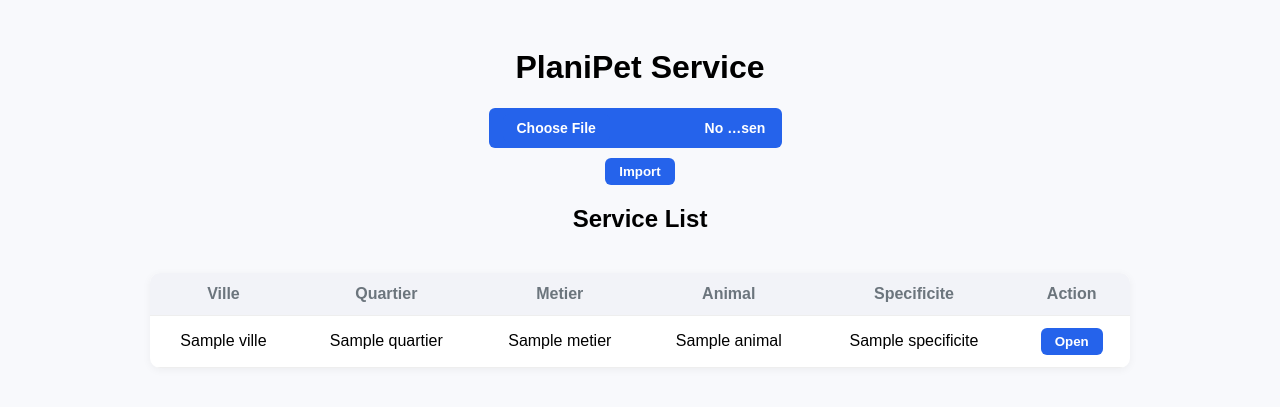
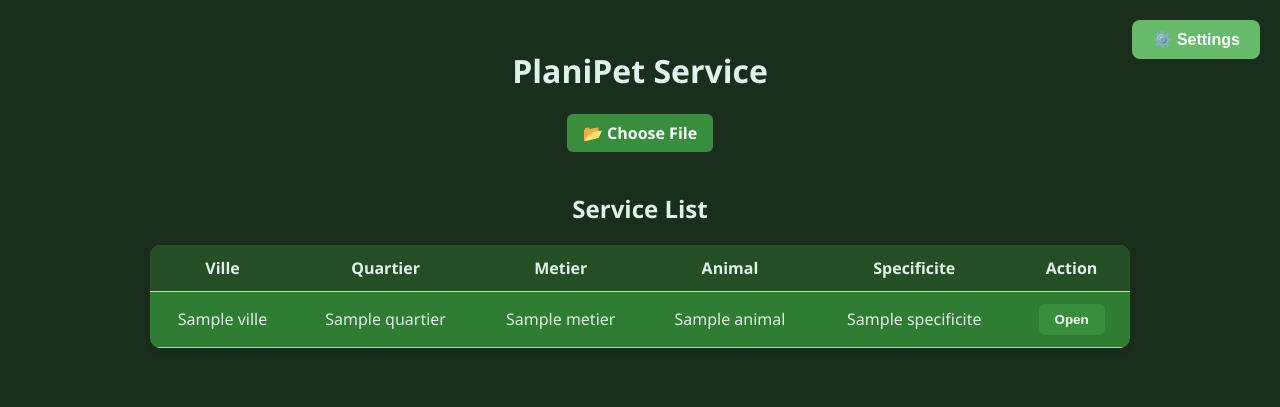
Before and after one commit to GitRektify/gear2, a Flask app: template templates/index.html in a window 1280 px wide. Shown: the top 407 px of the page. Run offline with Flask 3, Linux system fonts and the light colour scheme; the template is opened without the code that fills it: most values are stand-ins (such as "Sample title", 1, 10 or a date in 2020).

Commit message:
green color environment

```diff
--- a/app.py
+++ b/app.py
@@ -36,7 +36,7 @@ def upload_file():
                     # if not row['quartier'] or row['ville'].lower() in ['smalltown1', 'smalltown2']:
                     #     continue
                     items.append(row)
-    return render_template('index.html', items=items)
+    return render_template('index.html', items=items, prompt_config = prompt_config)
 
 
 @app.route('/item/<int:item_id>')
--- /dev/null
+++ b/static/style.css
@@ -0,0 +1,156 @@
+:root {
+    --bg-color: #1b2d1b;
+    --text-color: #e0f2e9;
+    --accent-color: #66bb6a;
+    --secondary-color: #2e7d32;
+    --header-bg: #244f24;
+    --row-hover: #336633;
+    --btn-bg: #388e3c;
+    --btn-hover: #2e7d32;
+}
+
+/* Light mode default styles */
+body {
+    font-family: 'Segoe UI', sans-serif;
+    background-color: var(--bg-color);
+    color: var(--text-color);
+    padding: 20px;
+    transition: all 0.3s ease;
+}
+
+/* Dark mode styles (when the class is active) */
+body.dark-mode {
+    background-color: var(--bg-color);
+    color: var(--text-color);
+}
+
+h1,
+h2 {
+    text-align: center;
+}
+
+form {
+    display: flex;
+    flex-direction: column;
+    align-items: center;
+}
+
+.file-upload {
+    display: flex;
+    align-items: center;
+    gap: 12px;
+    margin-bottom: 20px;
+    flex-wrap: wrap;
+    justify-content: center;
+}
+
+input[type="file"] {
+    display: none;
+}
+
+.file-label {
+    background-color: var(--btn-bg);
+    color: white;
+    padding: 8px 16px;
+    border-radius: 6px;
+    cursor: pointer;
+    font-weight: bold;
+}
+
+.file-label:hover {
+    background-color: var(--btn-hover);
+}
+
+.file-name {
+    font-size: 14px;
+    background: var(--header-bg);
+    padding: 6px 12px;
+    border-radius: 6px;
+    max-width: 300px;
+    word-break: break-word;
+}
+
+.btn {
+    background-color: var(--btn-bg);
+    color: white;
+    border: none;
+    padding: 8px 16px;
+    border-radius: 6px;
+    cursor: pointer;
+    font-weight: bold;
+    transition: background-color 0.3s ease;
+}
+
+.btn:hover {
+    background-color: var(--btn-hover);
+}
+
+table {
+    width: 80%;
+    margin: 20px auto;
+    border-collapse: collapse;
+    background: var(--secondary-color);
+    border-radius: 10px;
+    overflow: hidden;
+    box-shadow: 0 2px 8px rgba(0, 0, 0, 0.1);
+}
+
+th,
+td {
+    padding: 12px 15px;
+    text-align: center;
+}
+
+thead {
+    background-color: var(--header-bg);
+}
+
+thead tr:hover{
+    background-color: var(--header-bg);
+}
+
+tr {
+    border-bottom: 1px solid #ccc;
+}
+
+tr:hover {
+    background-color: var(--row-hover);
+}
+
+.settings-button {
+    position: fixed;
+    top: 20px;
+    right: 20px;
+    background-color: var(--accent-color);
+    color: white;
+    padding: 10px 20px;
+    border: none;
+    border-radius: 8px;
+    cursor: pointer;
+    font-size: 16px;
+    z-index: 1000;
+}
+
+.settings-panel {
+    position: fixed;
+    top: 70px;
+    right: 20px;
+    width: 250px;
+    background-color: var(--header-bg);
+    border: 1px solid #ccc;
+    border-radius: 10px;
+    padding: 15px;
+    display: none;
+    box-shadow: 0 2px 10px rgba(0, 0, 0, 0.15);
+    z-index: 999;
+}
+
+.toggle-switch {
+    display: flex;
+    align-items: center;
+    margin-top: 10px;
+}
+
+.toggle-switch input {
+    margin-right: 10px;
+}
--- a/templates/index.html
+++ b/templates/index.html
@@ -1,139 +1,35 @@
 <!DOCTYPE html>
 <html lang="en">
+
 <head>
-    <meta charset="UTF-8">
+    <meta charset="UTF-8" />
     <title>PlaniPet Service</title>
-    <style>
-        body {
-            font-family: sans-serif;
-            background: #f8f9fc;
-            padding: 20px;
-            display: flex;
-            flex-direction: column;
-            align-items: center;
-        }
+    <link rel="stylesheet" href="{{ url_for('static', filename='style.css') }}">
+</head>
 
-        h1, h2 {
-            text-align: center;
-        }
+<body>
+    <button class="settings-button btn" onclick="toggleSettings()">⚙️ Settings</button>
 
-        form {
-            display: flex;
-            flex-direction: column;
-            align-items: center;
-        }
+    <div class="settings-panel" id="settingsPanel">
+        <h3>Settings</h3>
+        <div class="toggle-switch">
 
-        table {
-            width: 80%;
-            border-collapse: collapse;
-            background: white;
-            border-radius: 10px;
-            overflow: hidden;
-            box-shadow: 0 2px 8px rgba(0,0,0,0.05);
-            margin-top: 20px;
-        }
+        </div>
+    </div>
 
-        th, td {
-            padding: 12px 15px;
-            text-align: center;
-            white-space: nowrap;
-        }
+    <h1>PlaniPet Service</h1>
 
-        thead {
-            background-color: #f2f3f8;
-        }
+    <form method="POST" enctype="multipart/form-data">
+        <div class="file-upload">
+            <label for="file-input" class="file-label">📂 Choose File</label>
+            <input type="file" name="file" id="file-input" onchange="showFileNameAndButton()" />
+            <div class="file-name" id="file-name" style="display: none;"></div>
+            <input type="submit" value="Import" class="btn" id="import-btn" style="display: none;" />
+        </div>
+    </form>
 
-        th {
-            font-weight: 600;
-            color: #6c757d;
-        }
-
-        tr {
-            border-bottom: 1px solid #eee;
-        }
-
-        tr:hover {
-            background-color: #f9fbff;
-        }
-
-        .btn {
-            background-color: #2563eb;
-            color: white;
-            border: none;
-            padding: 6px 14px;
-            border-radius: 6px;
-            cursor: pointer;
-            font-weight: bold;
-        }
-
-        .btn:hover {
-            background-color: #1e40af;
-        }
-
-        .file-wrapper {
-            position: relative;
-            display: flex;
-            flex-direction: column;
-            align-items: center;
-        }
-
-        input[type="file"] {
-            background-color: #2563eb;
-            color: white;
-            border: none;
-            padding: 6px 14px;
-            border-radius: 6px;
-            cursor: pointer;
-            font-weight: bold;
-            font-size: 14px;
-            text-align: center;
-            display: inline-block;
-            margin-right: 10px;
-        }
-
-        input[type="file"]::-webkit-file-upload-button {
-            visibility: hidden;
-        }
-
-        input[type="file"]::before {
-            content: 'Choose File';
-            display: inline-block;
-            background: #2563eb;
-            color: white;
-            padding: 6px 14px;
-            border-radius: 6px;
-            cursor: pointer;
-            font-weight: bold;
-        }
-
-        input[type="file"]:hover::before {
-            background-color: #1e40af;
-        }
-
-        .file-name {
-            margin-top: 10px;
-            font-size: 14px;
-            color: #374151;
-            font-weight: 500;
-            background: #e0e7ff;
-            padding: 6px 12px;
-            border-radius: 6px;
-            max-width: 300px;
-            word-break: break-word;
-            text-align: center;
-        }
-    </style>
-</head>
-<body>
-    <h1>PlaniPet Service</h1>
-    <form method="POST" enctype="multipart/form-data">
-        <div class="file-wrapper">
-            <input type="file" name="file" id="file-input" onchange="showFileName()">
-            <div class="file-name" id="file-name" style="display:none;"></div>
-        </div>
-        <input type="submit" value="Import" class='btn' style="margin-top: 10px;">
-    </form>
     <h2>Service List</h2>
+    <!-- Service List Dynamic Content (e.g. using a templating engine like Jinja or your server-side logic) -->
     {% if items %}
     <table>
         <thead>
@@ -168,16 +64,38 @@
     {% endif %}
 
     <script>
-        function showFileName() {
-            const fileInput = document.getElementById('file-input');
-            const fileName = document.getElementById('file-name');
+        function showFileNameAndButton() {
+            const fileInput = document.getElementById("file-input");
+            const fileName = document.getElementById("file-name");
+            const importBtn = document.getElementById("import-btn");
+
             if (fileInput.files.length > 0) {
                 fileName.textContent = fileInput.files[0].name;
-                fileName.style.display = 'block';
+                fileName.style.display = "block";
+                importBtn.style.display = "inline-block";
             } else {
-                fileName.style.display = 'none';
+                fileName.style.display = "none";
+                importBtn.style.display = "none";
             }
         }
+
+        function toggleSettings() {
+            const panel = document.getElementById("settingsPanel");
+            panel.style.display = panel.style.display === "block" ? "none" : "block";
+        }
+
+        window.onload = function () {
+            const darkModeSetting = localStorage.getItem("darkMode");
+            const toggle = document.getElementById("darkModeToggle");
+            if (darkModeSetting === "enabled" || darkModeSetting === null) {
+                document.body.classList.add("dark-mode");  // Default to dark mode
+                toggle.checked = true;
+            } else {
+                document.body.classList.remove("dark-mode");
+                toggle.checked = false;
+            }
+        };
     </script>
 </body>
+
 </html>
```
Also changed, not shown: uploads/exemple_planipets_pages.csv (+30 -0 lines), css/style.css (deleted), static/items.css (renamed from css/items.css), 1 other file. Lines whose indentation alone changed are shown as unchanged.
